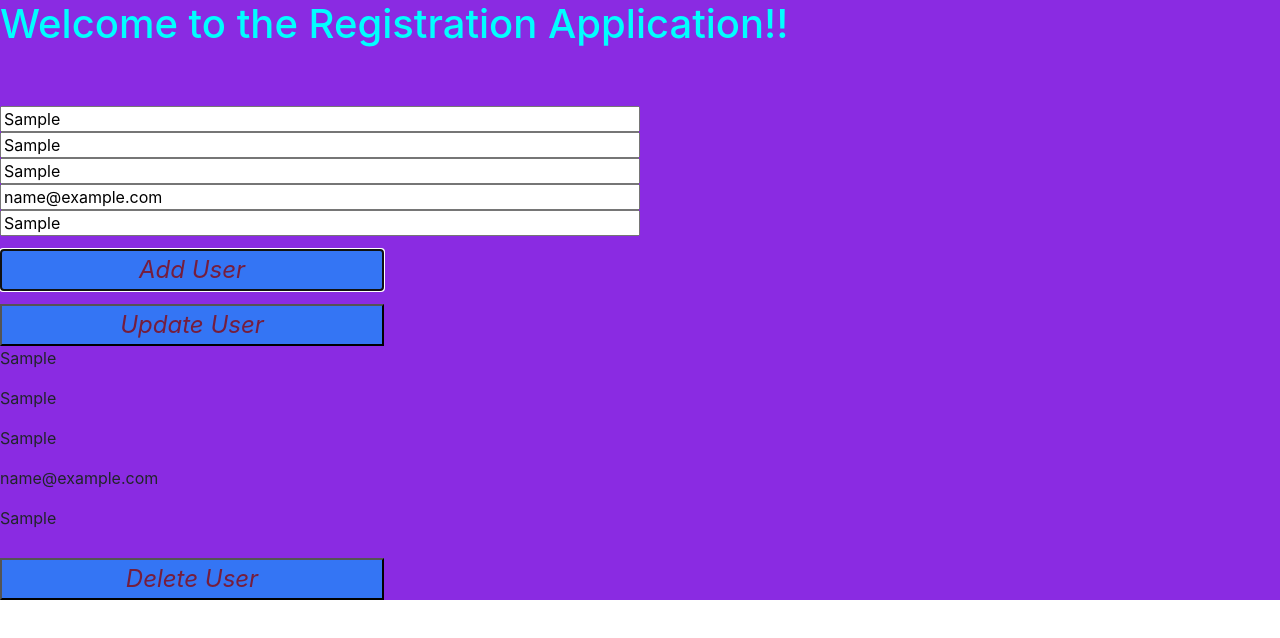
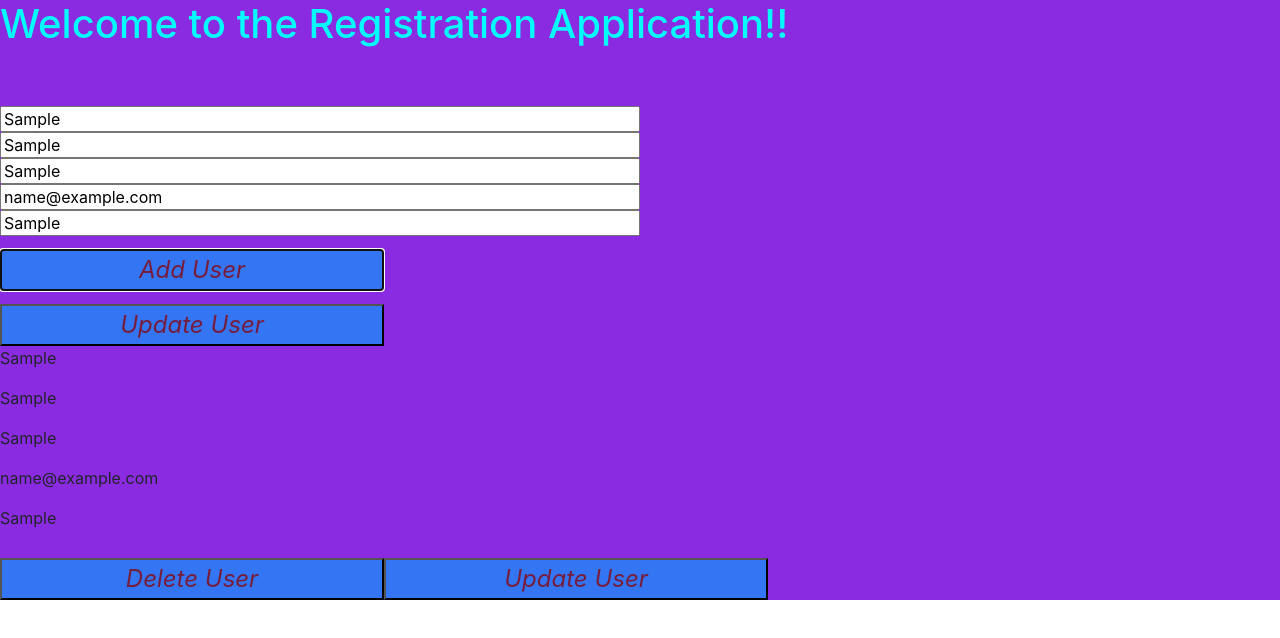
Before and after one commit to Lebo-hash30/RegistrationApp, an Angular app: page / in a window 1280 px wide. Both pictures are taken after typing "Sample", "Sample", "Sample", "name@example.com", "Sample" into the empty fields and a click on the button "Add User". Shown: the top 638 px of the page. Built offline with nearby package versions, Linux system fonts and the light colour scheme.

Commit message:
Update app.component.html

```diff
--- a/src/app/app.component.html
+++ b/src/app/app.component.html
@@ -61,6 +61,10 @@
         Delete User
         </button>
 
+  <button (click)="updateUser()">
+      Update User
+    </button>
+
 
 
 
```
